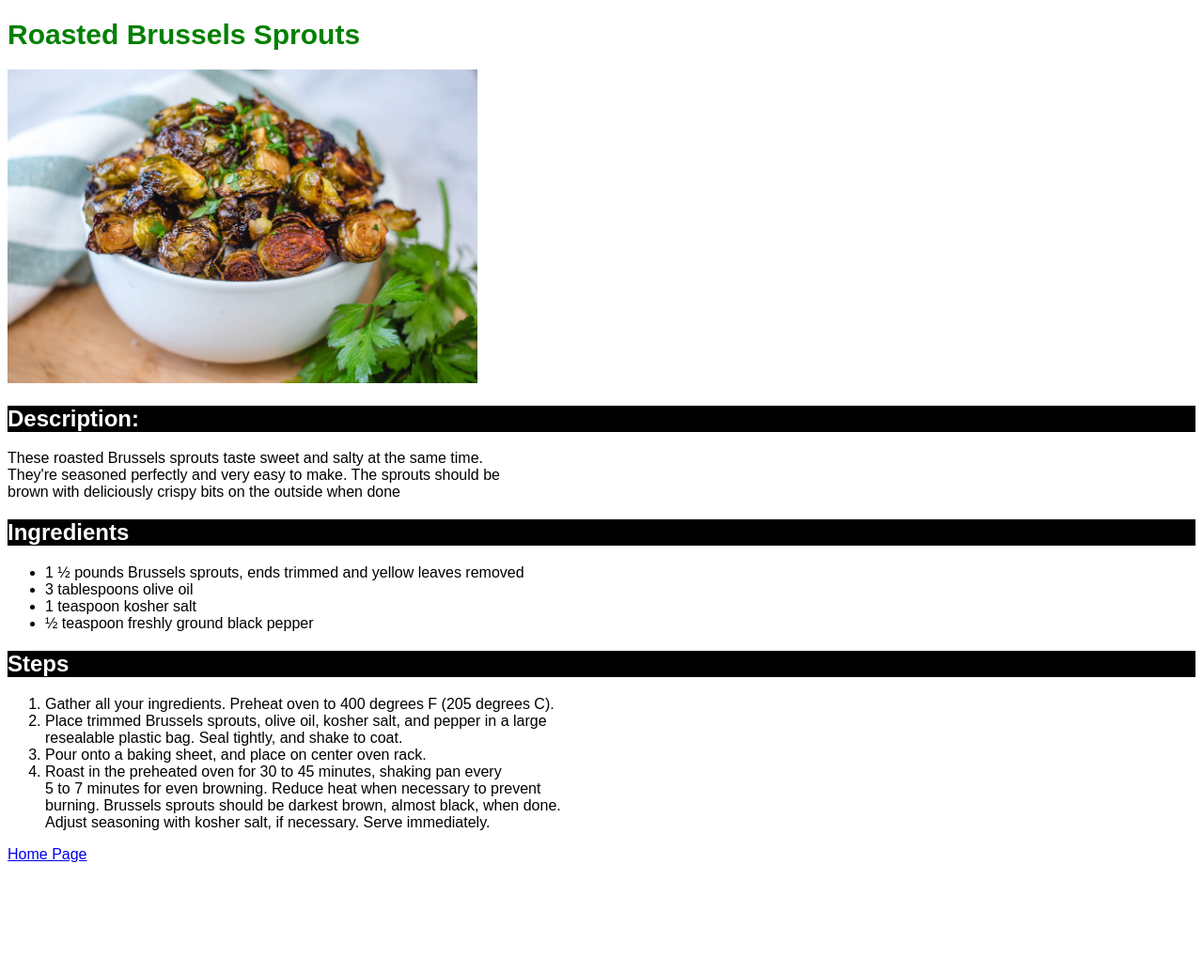
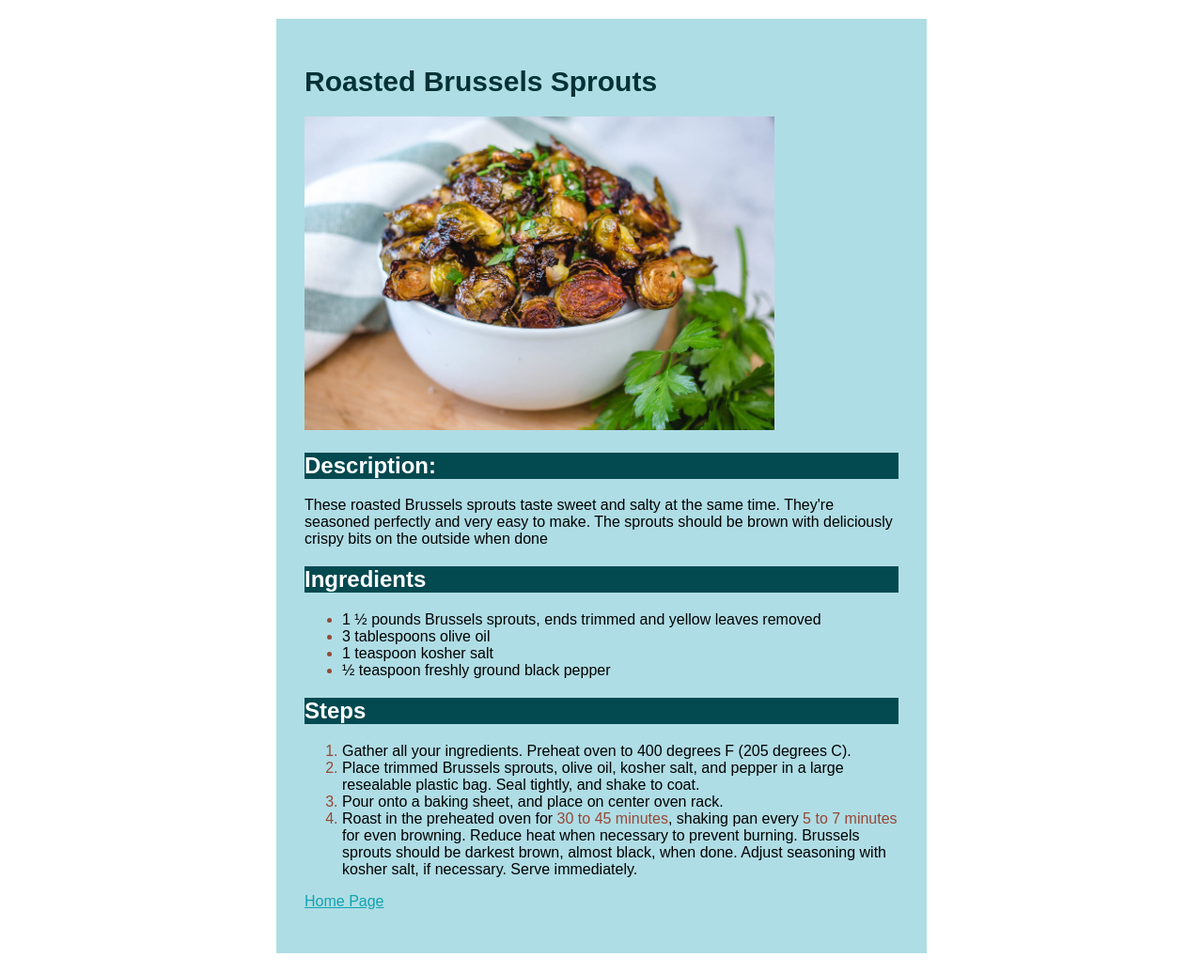
Before and after one commit to holleyweeks/odin-recipes, a plain HTML site: page recipes/roasted-brussels-sprouts.html in a window 1280 px wide. Shown: the whole page at 94% size. Before the commit the page ends 935 px from the top, so only its background shows below. Drawn offline with Linux system fonts and the light colour scheme.

Commit message:
Add introductory CSS styling

```diff
--- a/recipes/roasted-brussels-sprouts.html
+++ b/recipes/roasted-brussels-sprouts.html
@@ -7,13 +7,14 @@
     <title>Roasted Brussels Sprouts</title>
 </head>
 <body>
+    <div class="main">
         <h1>Roasted Brussels Sprouts</h1>
         <img src="../img/roasted-brussels-sprouts.jpg" alt="picture brussels sprouts" width="500">
         <h2>Description:</h2>
         <p>
             These roasted Brussels sprouts taste sweet and salty at the same time.
-        <br>They're seasoned perfectly and very easy to make. The sprouts should be
-        <br>brown with deliciously crispy bits on the outside when done
+            They're seasoned perfectly and very easy to make. The sprouts should be
+            brown with deliciously crispy bits on the outside when done
         </p>
         <h2>Ingredients</h2>
         <ul>
@@ -27,18 +28,19 @@
             <li>Gather all your ingredients. Preheat oven to 400 degrees F (205 degrees C).</li>
             <li>
                 Place trimmed Brussels sprouts, olive oil, kosher salt, and pepper in a large
-            <br>resealable plastic bag. Seal tightly, and shake to coat.
+                resealable plastic bag. Seal tightly, and shake to coat.
             </li>
             <li>
                 Pour onto a baking sheet, and place on center oven rack.
             </li>
             <li>
-            Roast in the preheated oven for 30 to 45 minutes, shaking pan every
-            <br>5 to 7 minutes for even browning. Reduce heat when necessary to prevent
-            <br>burning. Brussels sprouts should be darkest brown, almost black, when done.
-            <br>Adjust seasoning with kosher salt, if necessary. Serve immediately.
+                Roast in the preheated oven for <span>30 to 45 minutes</span>, shaking pan every
+                <span>5 to 7 minutes</span> for even browning. Reduce heat when necessary to prevent
+                burning. Brussels sprouts should be darkest brown, almost black, when done.
+                Adjust seasoning with kosher salt, if necessary. Serve immediately.
             </li>
         </ol>
         <p><a href="../index.html">Home Page</a></p>
+    </div>
 </body>
 </html>
--- a/style.css
+++ b/style.css
@@ -3,12 +3,12 @@
 }
 
 h1 {
-    color: green;
+    color: #003135;
     font-size: 30px;
 }
 
 h2 {
-    background-color: black;
+    background-color: #024950;
     color: white;
     font-size: 24px;
 }
@@ -17,3 +17,22 @@ li {
     font-size: 16px;
     font-weight: lighter;
 }
+
+a {
+    color: #0FA4AF;
+}
+
+span {
+    color: #964734;
+}
+
+li::marker {
+    color: #964734;
+}
+
+.main {
+    width: 50%;
+    padding: 30px;
+    margin: 20px auto;
+    background-color: #AFDDE5;
+}
```
Also changed, not shown: index.html (+2 -0 lines), recipes/lasagna.html (+17 -15 lines), recipes/rolled-sugar-cookie.html (+9 -7 lines). Lines whose indentation alone changed are shown as unchanged.
